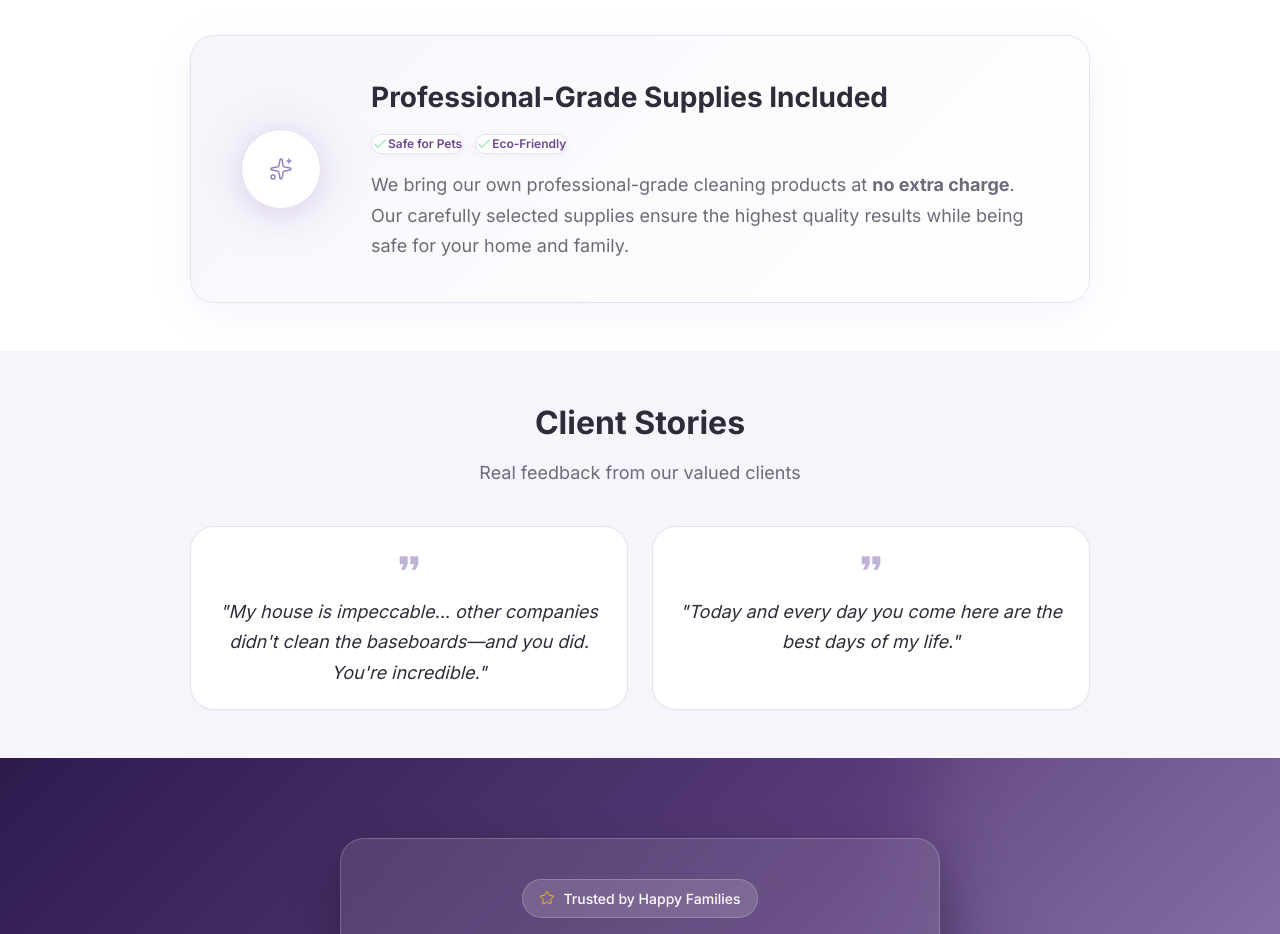
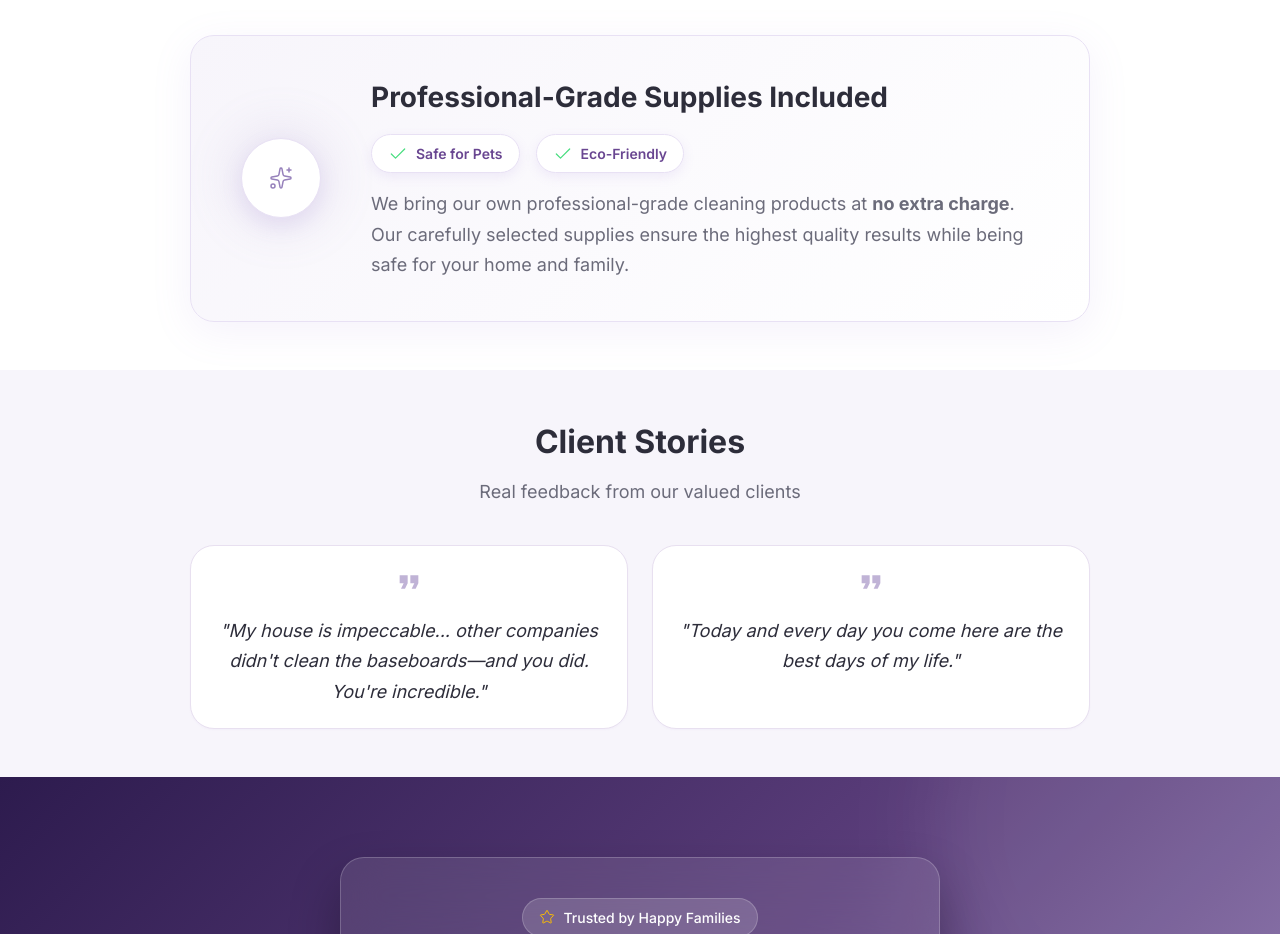
Before and after one commit to Maito-J/Queren, a React (Vite) app: page /services in a window 1280 px wide. Shown: the part 2600-3534 px from the top of the page. Built offline with nearby package versions, Linux system fonts and the light colour scheme; no server answers.

Commit message:
service container

```diff
--- a/src/pages/public/ServicesPage/ServicesPage.css
+++ b/src/pages/public/ServicesPage/ServicesPage.css
@@ -482,21 +482,21 @@
 
 .supplies-badges {
     display: flex;
-    gap: var(--space-3);
+    gap: var(--space-4);
 }
 
 .supply-badge {
     display: inline-flex;
     align-items: center;
-    gap: var(--space-1.5);
-    padding: var(--space-1.5) var(--space-3);
+    gap: var(--space-2);
+    padding: var(--space-2) var(--space-4);
     background: white;
     border: 1px solid var(--color-primary-100);
     border-radius: var(--radius-full);
-    font-size: var(--font-size-xs);
+    font-size: var(--font-size-sm);
     font-weight: var(--font-weight-semibold);
     color: var(--color-primary-dark);
-    box-shadow: 0 2px 8px rgba(155, 126, 217, 0.08);
+    box-shadow: 0 4px 12px rgba(155, 126, 217, 0.12);
 }
 
 .supply-badge svg {
--- a/src/pages/public/ServicesPage/ServicesPage.tsx
+++ b/src/pages/public/ServicesPage/ServicesPage.tsx
@@ -207,11 +207,11 @@ export function ServicesPage() {
                                 <h2>Professional-Grade Supplies Included</h2>
                                 <div className="supplies-badges">
                                     <span className="supply-badge">
-                                        <Icon name="check" size="sm" />
+                                        <Icon name="check" size="md" />
                                         Safe for Pets
                                     </span>
                                     <span className="supply-badge">
-                                        <Icon name="check" size="sm" />
+                                        <Icon name="check" size="md" />
                                         Eco-Friendly
                                     </span>
                                 </div>
```
